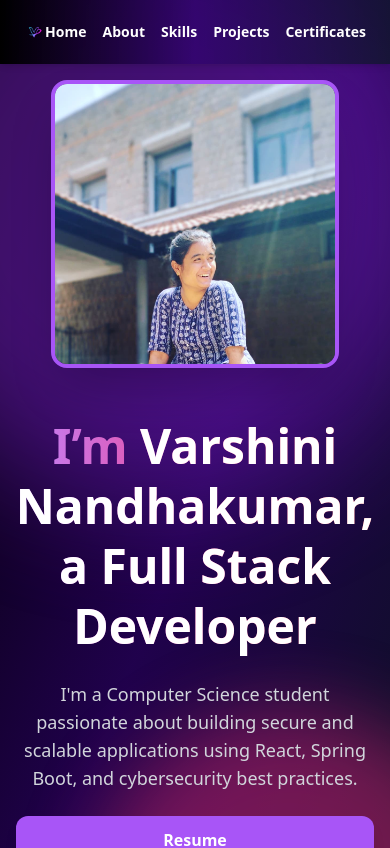
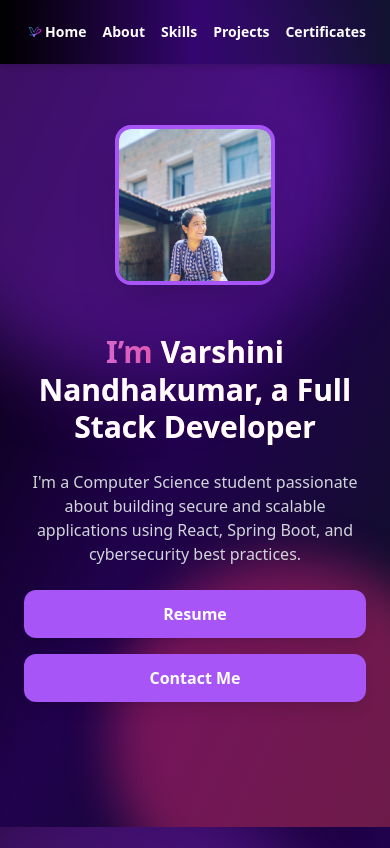
Before and after one commit to Varshhhininandhu/Varshproflio, a React (Create React App) app: page / in a window 390 px wide. Shown: the top 848 px of the page. Built offline with nearby package versions, Linux system fonts and the light colour scheme; the HTML template or start-up script is replaced by a standard one.

Commit message:
Update Home.js

```diff
--- a/src/components/Home.js
+++ b/src/components/Home.js
@@ -6,32 +6,32 @@ import varshImg from '../assets/varsh.jpg';
 const Home = () => {
   return (
     <section
-      id="home" // ✅ This enables react-scroll to target the Home section
-      className="relative min-h-screen text-white py-20 px-4 flex items-center justify-center overflow-hidden bg-black bg-gradient-to-br from-black via-[#2e026d]/70 to-[#0f172a]/80"
+      id="home"
+      className="relative min-h-[98vh] text-white py-20 px-6 flex items-center justify-center overflow-hidden bg-black bg-gradient-to-br from-black via-[#2e026d]/70 to-[#0f172a]/80"
     >
-      {/* Background glowing blobs */}
-      <div className="absolute w-[600px] h-[600px] bg-purple-700 opacity-20 rounded-full blur-3xl top-[-100px] left-[-150px] animate-pulse z-0"></div>
-      <div className="absolute w-[400px] h-[400px] bg-pink-600 opacity-20 rounded-full blur-2xl bottom-[-100px] right-[-100px] animate-pulse z-0"></div>
+      {/* Background blobs */}
+      <div className="absolute w-[480px] h-[480px] bg-purple-700 opacity-20 rounded-full blur-2xl top-[-100px] left-[-120px] animate-pulse z-0"></div>
+      <div className="absolute w-[360px] h-[360px] bg-pink-600 opacity-20 rounded-full blur-xl bottom-[-90px] right-[-80px] animate-pulse z-0"></div>
 
       {/* Main content */}
-      <div className="relative z-10 max-w-7xl w-full flex flex-col md:flex-row-reverse items-center gap-12 text-center md:text-left">
-        {/* Profile Picture */}
+      <div className="relative z-10 max-w-6xl w-full flex flex-col md:flex-row-reverse items-center gap-12 text-center md:text-left">
+        {/* Profile Image */}
         <motion.img
           src={varshImg}
           alt="Varshini"
           initial={{ opacity: 0, x: 50 }}
           animate={{ opacity: 1, x: 0 }}
           transition={{ duration: 0.8 }}
-          className="w-72 h-72 md:w-[420px] md:h-[420px] rounded-2xl object-cover shadow-2xl border-4 border-purple-500"
+          className="w-40 sm:w-56 md:w-64 lg:w-[380px] h-auto rounded-2xl object-cover shadow-2xl border-4 border-purple-500"
         />
 
-        {/* Text */}
+        {/* Text Section */}
         <div>
           <motion.h1
             initial={{ opacity: 0, y: -20 }}
             animate={{ opacity: 1, y: 0 }}
-            transition={{ duration: 0.8, ease: 'easeInOut' }}
-            className="text-5xl md:text-7xl font-extrabold leading-tight text-transparent bg-clip-text bg-gradient-to-r from-purple-400 via-pink-500 to-red-500 mb-6"
+            transition={{ duration: 0.8 }}
+            className="text-3xl sm:text-4xl md:text-5xl lg:text-6xl font-extrabold leading-tight text-transparent bg-clip-text bg-gradient-to-r from-purple-400 via-pink-500 to-red-500 mb-6"
           >
             I’m{' '}
             <span className="text-white">
@@ -39,7 +39,7 @@ const Home = () => {
                 words={['Varshini Nandhakumar, a Full Stack Developer']}
                 loop={1}
                 cursor={false}
-                typeSpeed={120}
+                typeSpeed={100}
                 deleteSpeed={0}
                 delaySpeed={1000}
               />
@@ -49,8 +49,8 @@ const Home = () => {
           <motion.p
             initial={{ opacity: 0, y: -10 }}
             animate={{ opacity: 1, y: 0 }}
-            transition={{ duration: 0.8, ease: 'easeInOut', delay: 0.2 }}
-            className="text-gray-300 text-lg md:text-xl max-w-xl mb-6"
+            transition={{ duration: 0.8, delay: 0.2 }}
+            className="text-gray-300 text-base sm:text-lg md:text-xl max-w-xl mb-6"
           >
             I'm a Computer Science student passionate about building secure and scalable applications using React, Spring Boot, and cybersecurity best practices.
           </motion.p>
@@ -59,20 +59,20 @@ const Home = () => {
           <motion.div
             initial={{ opacity: 0, y: 10 }}
             animate={{ opacity: 1, y: 0 }}
-            transition={{ duration: 0.8, ease: 'easeInOut', delay: 0.4 }}
+            transition={{ duration: 0.8, delay: 0.4 }}
             className="flex flex-col sm:flex-row gap-4 justify-center md:justify-start"
           >
             <a
               href="/Varshini Nandhakumar.pdf"
               target="_blank"
               rel="noopener noreferrer"
-              className="px-6 py-3 bg-[#a855f7] hover:bg-[#9333ea] text-white rounded-xl font-semibold shadow-lg hover:shadow-purple-500/40 transition duration-300"
+              className="px-6 py-3 bg-[#a855f7] hover:bg-[#9333ea] text-white rounded-xl font-semibold shadow-lg transition duration-300"
             >
               Resume
             </a>
             <a
               href="#contact"
-              className="px-6 py-3 bg-[#a855f7] hover:bg-[#9333ea] text-white rounded-xl font-semibold shadow-lg hover:shadow-purple-500/40 transition duration-300"
+              className="px-6 py-3 bg-[#a855f7] hover:bg-[#9333ea] text-white rounded-xl font-semibold shadow-lg transition duration-300"
             >
               Contact Me
             </a>
```
